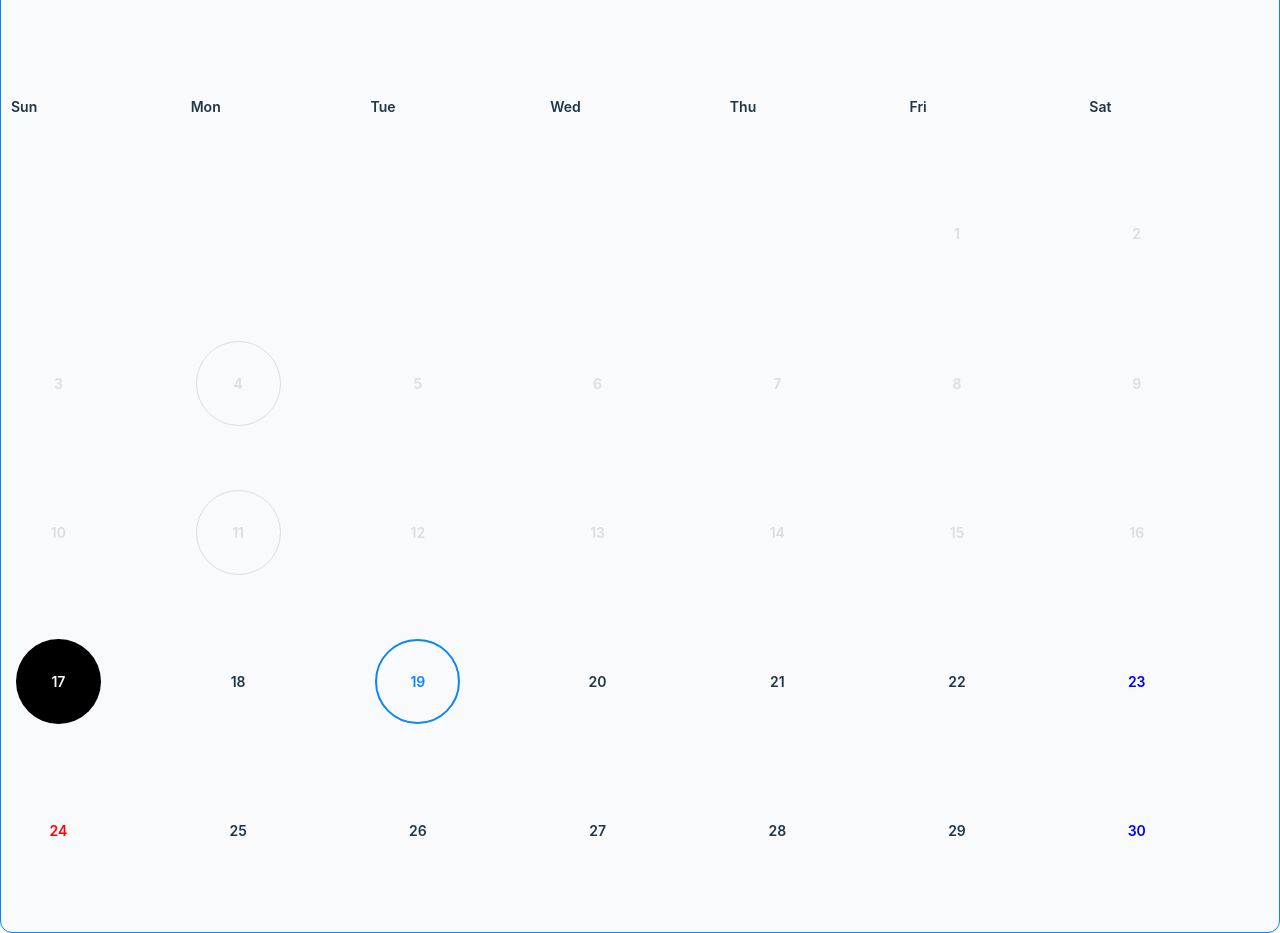
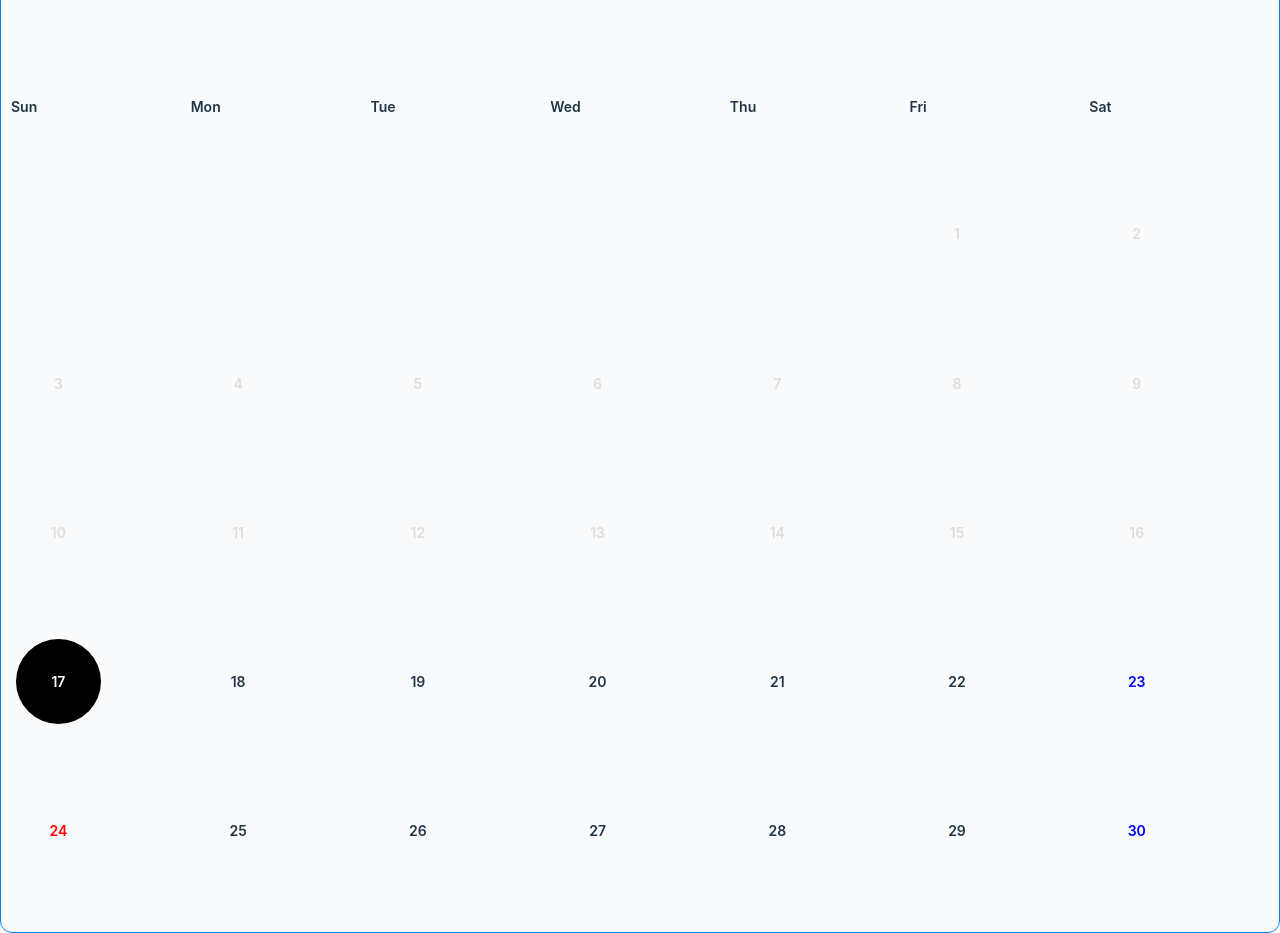
Before and after one commit to JW-Choi-4631/calendar-test, a React (Vite) app: page / in a window 1280 px wide. Built offline with nearby package versions, Linux system fonts and the light colour scheme.

Commit message:
feat: eventDate 기본값 설정 & getDate에 따라 onClick 함수 설정

```diff
--- a/src/App.jsx
+++ b/src/App.jsx
@@ -95,7 +95,7 @@ function App() {
     calendarArray[j] = { date: i, day };
   }
 
-  const eventDate = [new Date(2023, 8, 4), new Date(2023, 8, 11), new Date(2023, 8, 19)];
+  // const eventDate = [new Date(2023, 8, 4), new Date(2023, 8, 11), new Date(2023, 8, 19)];
 
   return (
     <>
@@ -124,7 +124,7 @@ function App() {
           <div id="date-list">
             {calendarArray.map((item, index) => {
               if (item === "") return <div key={index} />;
-              return <DayComp key={index} year={year} month={month} date={item.date} day={item.day} today={today} eventDate={eventDate} />;
+              return <DayComp key={index} year={year} month={month} date={item.date} day={item.day} today={today} />;
             })}
           </div>
         </section>
--- a/src/components/DayComp.tsx
+++ b/src/components/DayComp.tsx
@@ -1,12 +1,13 @@
 import React from "react";
 
-function DayComp({ year, month, date, day, today, eventDate }) {
+function DayComp({ year, month, date, day, today, eventDate = [], getDate = false }) {
   const newDate = new Date(year, month, date);
   const check = new Date(today.getFullYear(), today.getMonth(), today.getDate());
 
   const hasEvent = () => {
+    if (eventDate.length === 0) return false;
     let result = false;
-    eventDate.map((event) => {
+    eventDate.forEach((event) => {
       if (event.getTime() === newDate.getTime()) {
         result = true;
       }
@@ -14,10 +15,11 @@ function DayComp({ year, month, date, day, today, eventDate }) {
     return result;
   };
 
-  const onClick = () => {
-    console.log(eventDate);
-    console.log(hasEvent());
-  };
+  const onClick = getDate
+    ? () => {
+        console.log(newDate);
+      }
+    : () => {};
 
   // 오늘 이전 날짜
   if (newDate < check) {
```
